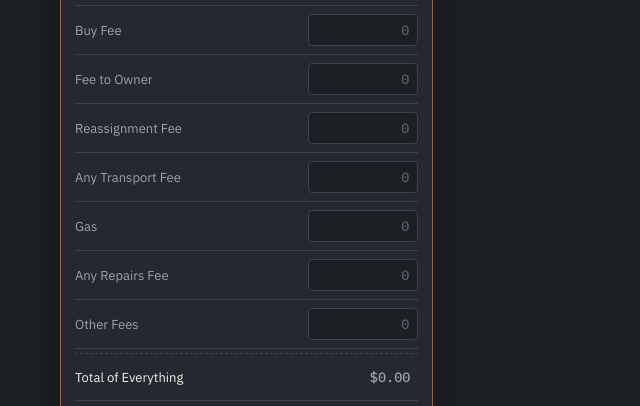
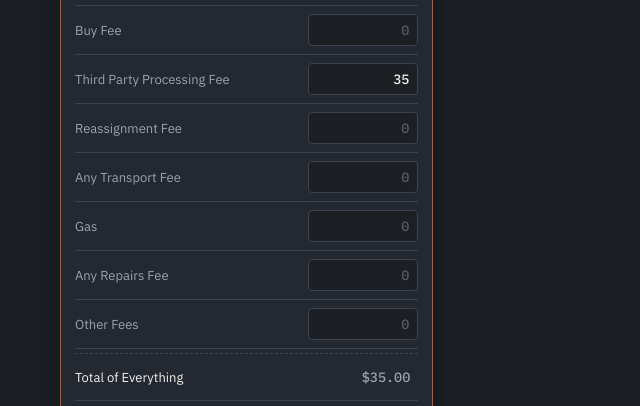
Before and after one commit to rafmsq/Flip-Ledger, a plain HTML site: page index.html in a window 1280 px wide. Both pictures are taken after a click on the button "+ Add". Shown: the part 301-707 px from the top of the page, 0-640 px from the left. Drawn offline with nearby package versions, Linux system fonts and the light colour scheme.

Commit message:
Add files via upload

```diff
--- a/index.html
+++ b/index.html
@@ -794,7 +794,7 @@ function newItem(){
     saleAmount:'',
     buyFee:'',
     reassignFee:'',
-    feeToOwner:'',
+    feeToOwner:'35',
     transportFee:'',
     gas:'',
     repairsFee:'',
@@ -1032,7 +1032,7 @@ function cardTemplate(collection, v){
         oninput="updateField('${collection}','${v.id}','buyFee', this.value)">
     </div>
     <div class="row">
-      <label>Fee to Owner</label>
+      <label>Third Party Processing Fee</label>
       <input class="num-input" type="number" placeholder="0" value="${v.feeToOwner}"
         oninput="updateField('${collection}','${v.id}','feeToOwner', this.value)">
     </div>
```
